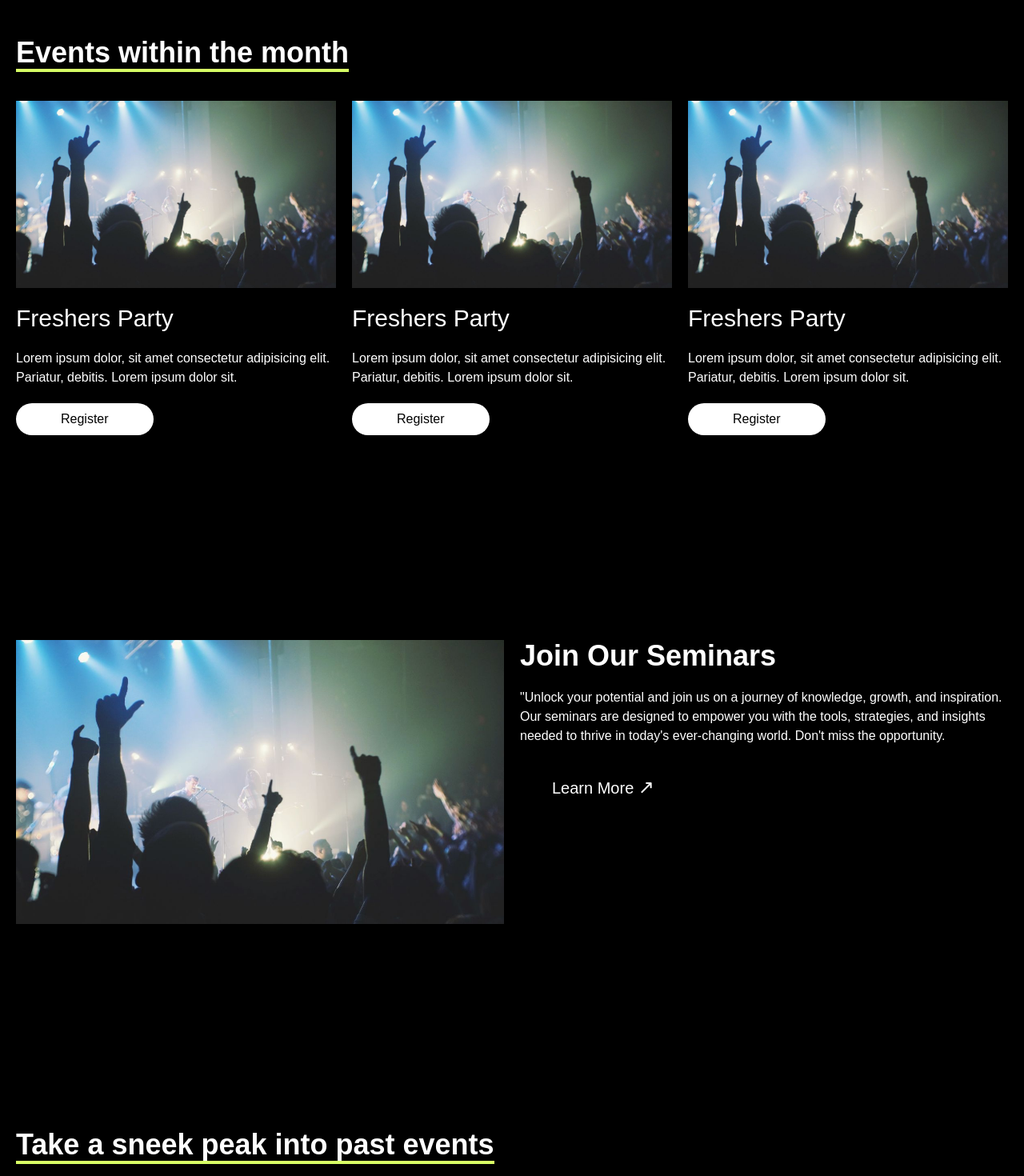
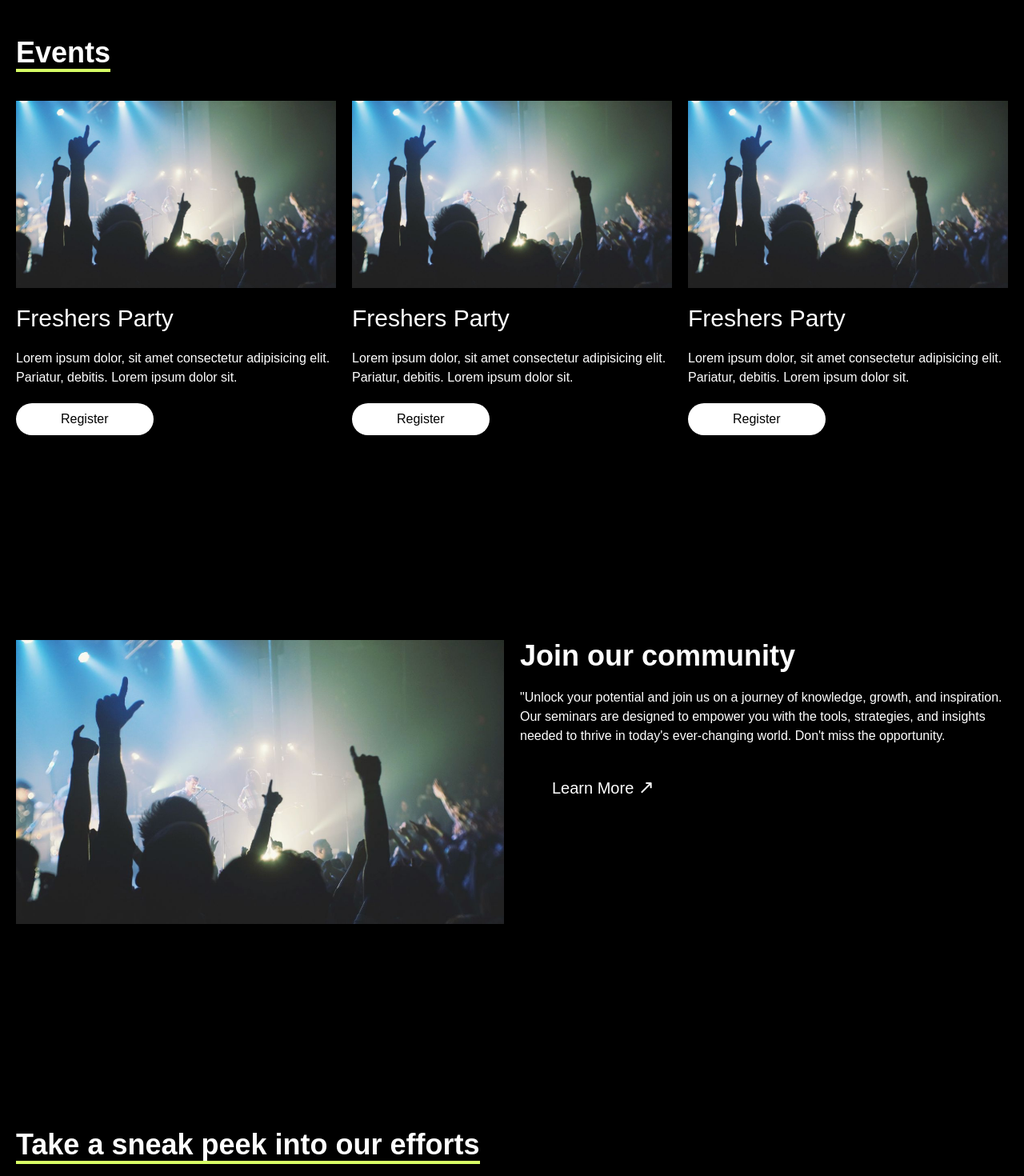
Before and after one commit to iMADi-ARCH/tdhwebsite-react, a React (Vite) app: page / in a window 1280 px wide. Shown: the part 1240-2710 px from the top of the page at 80% size. Built offline with nearby package versions, Linux system fonts and the light colour scheme; a web font is replaced by a local one.

Commit message:
update: content

```diff
--- /dev/null
+++ b/src/components/EventGallery.jsx
@@ -0,0 +1,43 @@
+import React from "react";
+import Card from "./ui/Card";
+
+const EventGallery = () => {
+  return (
+    <section className="px-5 bg-black text-white flex flex-col items-center justify-center text-left py-32 gap-5">
+      <div className="max-w-screen-xl w-full mx-auto flex flex-col gap-10 items-start justify-center">
+        <h1 className="relative text-4xl font-semibold">
+          Events
+          <div className="bg-[#D7FF65] h-1 absolute left-0 right-0"></div>
+        </h1>
+        <div className="flex flex-col md:flex-row items-center justify-center gap-5 w-full">
+          <Card
+            imgPath={"/assets/party.jpeg"}
+            title={"Freshers Party"}
+            actionText={"Register"}
+          >
+            Lorem ipsum dolor, sit amet consectetur adipisicing elit. Pariatur,
+            debitis. Lorem ipsum dolor sit.
+          </Card>
+          <Card
+            imgPath={"/assets/party.jpeg"}
+            title={"Freshers Party"}
+            actionText={"Register"}
+          >
+            Lorem ipsum dolor, sit amet consectetur adipisicing elit. Pariatur,
+            debitis. Lorem ipsum dolor sit.
+          </Card>
+          <Card
+            imgPath={"/assets/party.jpeg"}
+            title={"Freshers Party"}
+            actionText={"Register"}
+          >
+            Lorem ipsum dolor, sit amet consectetur adipisicing elit. Pariatur,
+            debitis. Lorem ipsum dolor sit.
+          </Card>
+        </div>
+      </div>
+    </section>
+  );
+};
+
+export default EventGallery;
--- a/src/components/shared/Nav.jsx
+++ b/src/components/shared/Nav.jsx
@@ -35,8 +35,8 @@ const Nav = () => {
           <NavLink className={navLinkClassGenerator} to="/events">
             Events
           </NavLink>
-          <NavLink className={navLinkClassGenerator} to="/research">
-            Research
+          <NavLink className={navLinkClassGenerator} to="/projects">
+            projects
           </NavLink>
           <NavLink className={navLinkClassGenerator} to="/blogs">
             Blogs
--- a/src/routes/events.jsx
+++ b/src/routes/events.jsx
@@ -1,6 +1,7 @@
 import React, { useEffect, useState } from "react";
 import Card from "../components/ui/Card";
 import EventCard from "../components/ui/EventCard";
+import EventGallery from "../components/EventGallery";
 
 const images = [
   <img className="object-cover w-full h-full" src="/assets/background1.webp" />,
@@ -79,7 +80,7 @@ const Events = () => {
       <section className="bg-black text-white px-5 flex flex-col items-center justify-center text-left py-32 gap-5">
         <div className="max-w-screen-xl w-full mx-auto flex flex-col gap-10 items-start justify-center">
           <h1 className="relative text-4xl font-semibold">
-            Events within the month
+            Upcoming Events
             <div className="bg-[#D7FF65] h-1 absolute left-0 right-0"></div>
           </h1>
           <div className="grid grid-cols-1 md:grid-cols-2 lg:grid-cols-4 lg:grid-rows-2 gap-5 w-full">
@@ -119,10 +120,12 @@ const Events = () => {
         </div>
       </section>
 
+      <EventGallery />
+
       <section className="bg-black text-white px-5 flex flex-col items-center justify-center text-left py-32 gap-5">
         <div className="max-w-screen-xl w-full mx-auto flex flex-col gap-10 items-start justify-center">
           <h1 className="relative text-4xl font-semibold">
-            Events within the month
+            Upcoming Events
             <div className="bg-[#D7FF65] h-1 absolute left-0 right-0"></div>
           </h1>
           <div className="flex flex-col gap-5 w-full max-w-5xl">
--- a/src/routes/home.jsx
+++ b/src/routes/home.jsx
@@ -1,5 +1,6 @@
 import React from "react";
 import Card from "../components/ui/Card";
+import EventGallery from "../components/EventGallery";
 
 const Home = () => {
   return (
@@ -52,40 +53,7 @@ const Home = () => {
         </div>
       </section>
 
-      <section className="px-5 bg-black text-white flex flex-col items-center justify-center text-left py-32 gap-5">
-        <div className="max-w-screen-xl w-full mx-auto flex flex-col gap-10 items-start justify-center">
-          <h1 className="relative text-4xl font-semibold">
-            Events within the month
-            <div className="bg-[#D7FF65] h-1 absolute left-0 right-0"></div>
-          </h1>
-          <div className="flex flex-col md:flex-row items-center justify-center gap-5 w-full">
-            <Card
-              imgPath={"/assets/party.jpeg"}
-              title={"Freshers Party"}
-              actionText={"Register"}
-            >
-              Lorem ipsum dolor, sit amet consectetur adipisicing elit.
-              Pariatur, debitis. Lorem ipsum dolor sit.
-            </Card>
-            <Card
-              imgPath={"/assets/party.jpeg"}
-              title={"Freshers Party"}
-              actionText={"Register"}
-            >
-              Lorem ipsum dolor, sit amet consectetur adipisicing elit.
-              Pariatur, debitis. Lorem ipsum dolor sit.
-            </Card>
-            <Card
-              imgPath={"/assets/party.jpeg"}
-              title={"Freshers Party"}
-              actionText={"Register"}
-            >
-              Lorem ipsum dolor, sit amet consectetur adipisicing elit.
-              Pariatur, debitis. Lorem ipsum dolor sit.
-            </Card>
-          </div>
-        </div>
-      </section>
+      <EventGallery />
 
       <section className="px-5 bg-black text-white flex flex-col items-center justify-center text-left py-32 gap-5">
         <div className="max-w-screen-xl mx-auto flex flex-col sm:flex-row gap-5">
@@ -98,7 +66,7 @@ const Home = () => {
           </div>
           <div className="flex flex-col gap-5 flex-1">
             <h1 className="relative text-4xl font-semibold">
-              Join Our Seminars
+              Join our community
             </h1>
             <p>
               "Unlock your potential and join us on a journey of knowledge,
@@ -119,7 +87,7 @@ const Home = () => {
       <section className="px-5 bg-black text-white flex flex-col items-center justify-center text-left py-32 gap-5">
         <div className="max-w-screen-xl w-full mx-auto flex flex-col gap-10 items-start justify-center">
           <h1 className="relative text-4xl font-semibold">
-            Take a sneek peak into past events
+            Take a sneak peek into our efforts
             <div className="bg-[#D7FF65] h-1 absolute left-0 right-0"></div>
           </h1>
           <div className="flex flex-col md:flex-row items-center justify-center gap-5 w-full">
```
